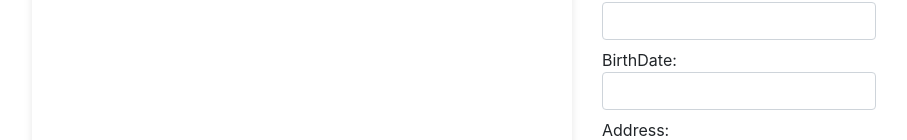
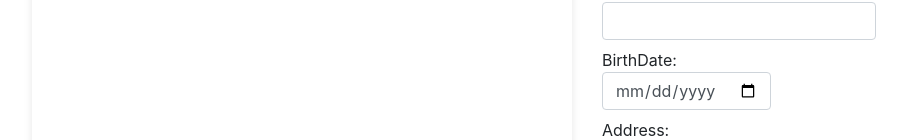
Before and after one commit to Gibson1987R/user-form-practice, a React (Create React App) app: page / in a window 1280 px wide. Shown: the part 240-380 px from the top of the page, without its empty margins (53-960 px from the left). Built offline with nearby package versions, Linux system fonts and the light colour scheme.

Commit message:
:Tipo date resuelto

```diff
--- a/src/components/Formulario.jsx
+++ b/src/components/Formulario.jsx
@@ -91,7 +91,7 @@ class Formulario extends React.Component {
               BirthDate:
               <input
               className='form-control'
-              type="number"
+              type="date"
               name='birthDate'
               value={this.props.value}
               onChange={this.props.onChange}/>
--- a/src/components/Insignia.jsx
+++ b/src/components/Insignia.jsx
@@ -4,16 +4,25 @@ import Gravatar from './Gravatar';
 import './styles/styles.css';
 
 function EdadUsuario(props) {
-  let fecha = props.birthDate;
+  let fecha = new Date(props.birthDate);
+
   let fechaActual = new Date();
-  let year = fechaActual.getFullYear();
-  let edad = parseInt(JSON.stringify(year)) - fecha;
 
-    if (edad >= 18 ) {
-      return (<p>Eres mayor tienes {edad} años de edad</p>)
+  let edad = fechaActual.getFullYear() - fecha.getFullYear();
+  console.log(typeof fecha);
+  console.log(fecha);
+
+  if (edad >= 18 ) {
+    return (<p>Eres mayor tienes {edad} años de edad</p>)
     } else if (edad <=17) {
       return(<p>Eres menor tienes {edad} años de edad</p>)
     } else{ return(<p></p>)}
+
+    // if (edad >= 18 ) {
+    // return (<p>Eres mayor tienes {edad} años de edad</p>)
+    // } else if (edad <=17) {
+    //   return(<p>Eres menor tienes {edad} años de edad</p>)
+    // } else{ return(<p></p>)}
 
 }
 
```
Also changed, not shown: 1 other file (tests, documents, lock files or other folders).
